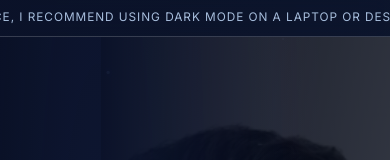
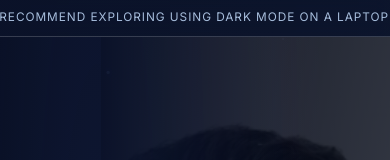
Before and after one commit to arjoneelghosh/mark2_execution, a React (Vite) app: page / in a window 390 px wide. Shown: the top 160 px of the page. Built offline with nearby package versions, Linux system fonts and the light colour scheme.

Commit message:
chore: revise mobile ticker copy

```diff
--- a/src/App.tsx
+++ b/src/App.tsx
@@ -26,8 +26,8 @@ const App: React.FC = () => {
       <ThemeToggle />
       <div className="mobile-top-banner" aria-hidden="true">
         <div className="mobile-top-banner-track">
-          <span>For an optimal viewing experience, I recommend using dark mode on a laptop or desktop.</span>
-          <span>For an optimal viewing experience, I recommend using dark mode on a laptop or desktop.</span>
+          <span>For an optimal viewing experience, I recommend exploring using dark mode on a laptop or desktop.</span>
+          <span>For an optimal viewing experience, I recommend exploring using dark mode on a laptop or desktop.</span>
         </div>
       </div>
       <Routes>
@@ -42,8 +42,8 @@ const App: React.FC = () => {
       </Routes>
       <div className="mobile-footer-banner" aria-hidden="true">
         <div className="mobile-top-banner-track">
-          <span>For an optimal viewing experience, I recommend using dark mode on a laptop or desktop.</span>
-          <span>For an optimal viewing experience, I recommend using dark mode on a laptop or desktop.</span>
+          <span>For an optimal viewing experience, I recommend exploring using dark mode on a laptop or desktop.</span>
+          <span>For an optimal viewing experience, I recommend exploring using dark mode on a laptop or desktop.</span>
         </div>
       </div>
     </>
```
